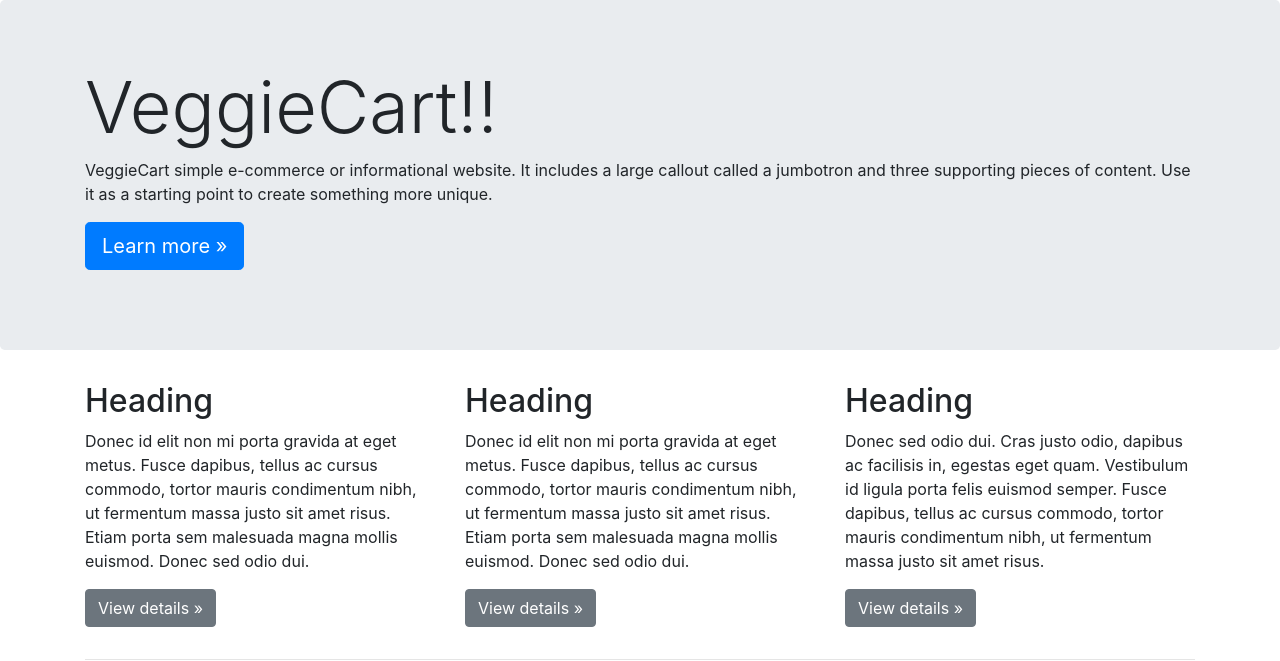
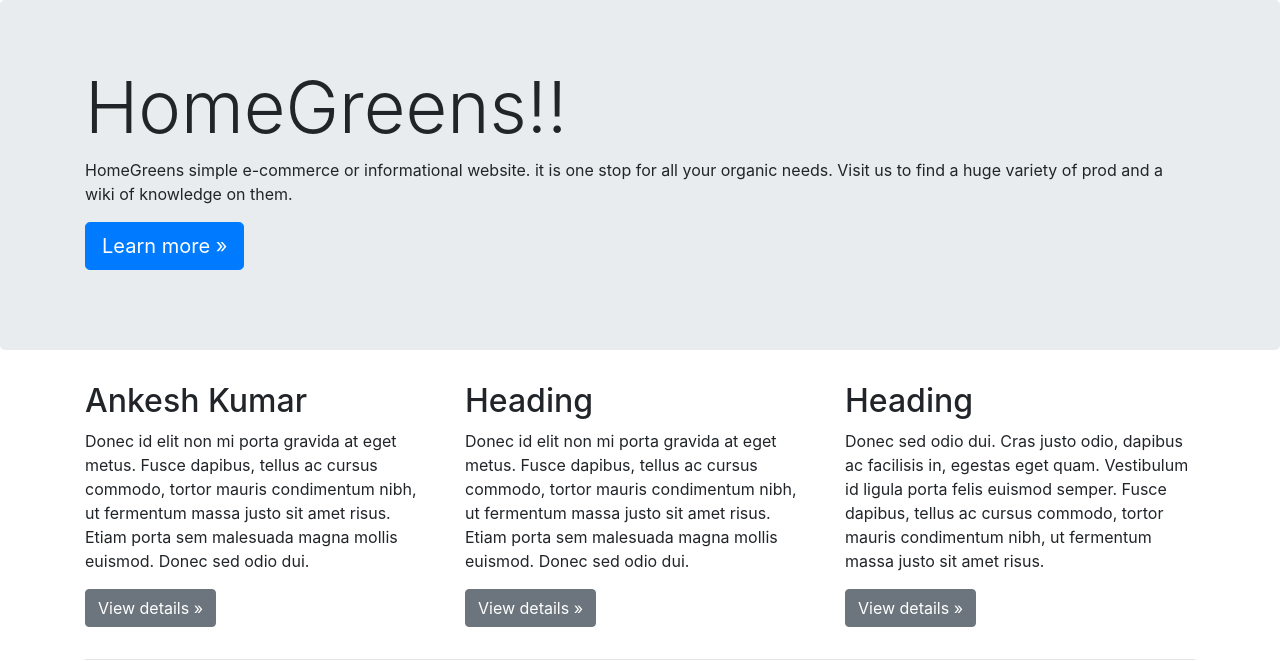
Before and after one commit to ankeshkr/veggiecart10, a Django app: template shop/templates/shop/about.html in a window 1280 px wide. Shown: the part 56-717 px from the top of the page. Run offline with Django 3.2, Linux system fonts and the light colour scheme; the template is opened without the code that fills it, so the values that code supplies are empty; some libraries are stand-ins or nearby versions.

Commit message:
Update about.html

```diff
--- a/shop/templates/shop/about.html
+++ b/shop/templates/shop/about.html
@@ -6,8 +6,8 @@
   <!-- Main jumbotron for a primary marketing message or call to action -->
   <div class="jumbotron">
     <div class="container">
-      <h1 class="display-3">VeggieCart!!</h1>
-      <p>VeggieCart simple e-commerce or informational website. It includes a large callout called a jumbotron and three supporting pieces of content. Use it as a starting point to create something more unique.</p>
+      <h1 class="display-3">HomeGreens!!</h1>
+      <p>HomeGreens simple e-commerce or informational website. it is one stop for all your organic needs. Visit us to find a huge variety of prod and a wiki of knowledge on them.</p>
       <p><a class="btn btn-primary btn-lg" href="#" role="button">Learn more &raquo;</a></p>
     </div>
   </div>
@@ -16,7 +16,7 @@
     <!-- Example row of columns -->
     <div class="row">
       <div class="col-md-4">
-        <h2>Heading</h2>
+        <h2>Ankesh Kumar</h2>
         <p>Donec id elit non mi porta gravida at eget metus. Fusce dapibus, tellus ac cursus commodo, tortor mauris condimentum nibh, ut fermentum massa justo sit amet risus. Etiam porta sem malesuada magna mollis euismod. Donec sed odio dui. </p>
         <p><a class="btn btn-secondary" href="#" role="button">View details &raquo;</a></p>
       </div>
```
